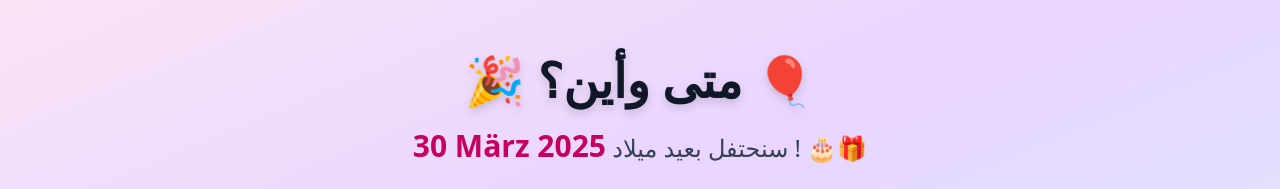
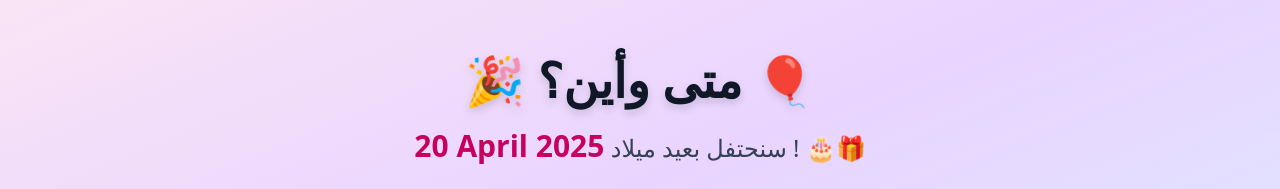
Before and after one commit to almarzouk/lidia-almarzouk, a Next.js app: page / in a window 1280 px wide. Shown: the part 1320-1509 px from the top of the page. Built offline with nearby package versions, Linux system fonts and the light colour scheme; no server answers; the database is empty.

Commit message:
Update BirthdayInfo.js

```diff
--- a/app/components/BirthdayInfo.js
+++ b/app/components/BirthdayInfo.js
@@ -16,7 +16,7 @@ export default function BirthdayInfo() {
         {/* 📅 تاريخ الحفل */}
         <p className="text-lg md:text-2xl text-gray-700 mb-6 font-medium leading-relaxed">
           <strong className="text-pink-700 text-2xl md:text-3xl">
-            30 März 2025
+            20 April 2025
           </strong>{" "}
           سنحتفل بعيد ميلاد ! 🎂🎁
         </p>
```
